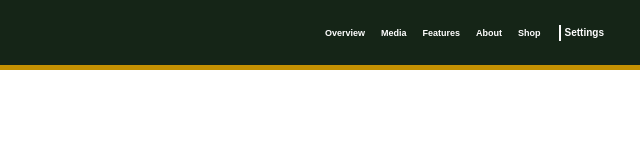
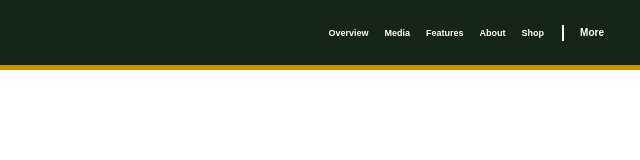
Before and after one commit to fraternigroup/fraterniMVP, a plain HTML site: page index.html in a window 1280 px wide. Shown: the full height of the page, 640-1280 px from the left. Drawn offline with Linux system fonts and the light colour scheme.

Commit message:
settings-more

```diff
--- a/index.html
+++ b/index.html
@@ -61,7 +61,7 @@
             <div class="menu-container--corner">
                 <div class="menu-container--cta">
                     <span class="nav-separator"></span>
-                    <button class="translatable" data-en="Settings" data-es="Configuración">Settings</button>
+                    <button class="translatable" data-en="More" data-es="Más">More</button>
                 </div>
             </div>
         </nav>
--- a/styles/tablet.css
+++ b/styles/tablet.css
@@ -47,7 +47,7 @@
     background-color: var(--fraterni-yellow); /* Fondo amarillo */
     color: white;
     border-radius: 8px;
-    padding: 8px 16px 8px 4px;
+    padding: 8px 16px 8px 16px;
     font-size: 1rem;
     border: none;
     font-weight: bold;
```
